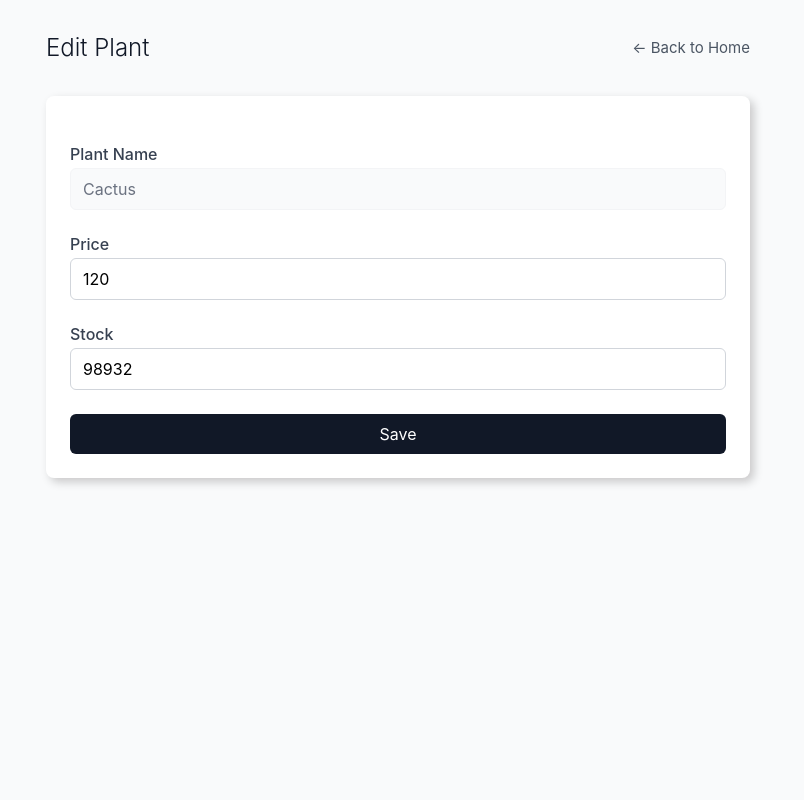
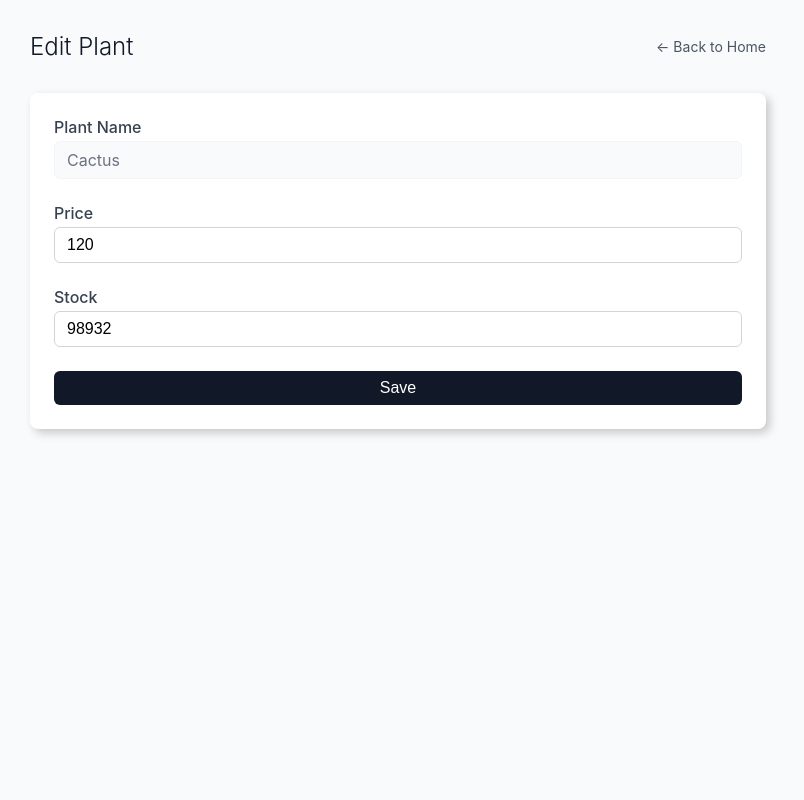
Before and after one commit to khunfriend/my-project, a Django app: page /edit/2/ in a window 1280 px wide. Shown: the whole page, without its empty margins (242-1046 px from the left). Run offline with Django 5.2, Linux system fonts and the light colour scheme; data comes from the database, SQL or seed files in the repository; both versions use the stored data as it was after the commit; some libraries are stand-ins or nearby versions.

Commit message:
fix edit_css

```diff
--- /dev/null
+++ b/shop/static/css/edit_plant.css
@@ -0,0 +1,112 @@
+* {
+    margin: 0;
+    padding: 0;
+    box-sizing: border-box;
+}
+
+body {
+    font-family: -apple-system, BlinkMacSystemFont, 'Segoe UI', Roboto, sans-serif;
+    background-color: #f9fafb;
+    min-height: 100vh;
+}
+
+/* Container */
+.container {
+    max-width: 768px;
+    margin: 0 auto;
+    padding: 32px 16px;
+}
+
+/* Header */
+.header {
+    display: flex;
+    justify-content: space-between;
+    align-items: center;
+    margin-bottom: 32px;
+}
+
+.header h1 {
+    font-size: 1.5rem;
+    font-weight: 300;
+    color: #111827;
+}
+
+.back-link {
+    font-size: 0.875rem;
+    color: #4b5563;
+    text-decoration: none;
+}
+
+.back-link:hover {
+    color: #111827;
+}
+
+/* Form Card */
+.form-card {
+    background-color: #ffffff;
+    border-radius: 8px;
+    padding: 24px;
+    box-shadow: 4px 4px 10px rgba(12, 2, 2, 0.2);
+}
+
+/* Form Group */
+.form-group {
+    margin-bottom: 24px;
+}
+
+.form-group label {
+    display: block;
+    font-size: medium;
+    font-weight: 500;
+    color: #374151;
+    margin-bottom: 4px;
+}
+
+/* Plant name display (readonly) */
+.plant-name-display {
+    width: 100%;
+    padding: 8px 12px;
+    border: 1px solid #f3f4f6;
+    border-radius: 6px;
+    background-color: #f9fafb;
+    color: #6b7280;
+    font-size: medium;
+}
+
+/* Input */
+.form-group input {
+    width: 100%;
+    padding: 8px 12px;
+    border: 1px solid #d1d5db;
+    border-radius: 6px;
+    font-size: medium;
+    outline: none;
+    transition: box-shadow 0.2s;
+}
+
+.form-group input:focus {
+    box-shadow: 0 0 0 1px #6b7280;
+    border-color: transparent;
+}
+
+/* Button */
+.btn-save {
+    width: 100%;
+    background-color: #111827;
+    color: #ffffff;
+    padding: 8px 16px;
+    border: none;
+    border-radius: 6px;
+    font-size: medium;
+    cursor: pointer;
+    transition: background-color 0.2s;
+}
+
+.btn-save:hover {
+    background-color: #1f2937;
+}
+
+.btn-save:focus {
+    outline: none;
+    box-shadow: 0 0 0 2px #ffffff, 0 0 0 4px #6b7280;
+}
--- a/shop/static/css/form.css
+++ b/shop/static/css/form.css
@@ -17,7 +17,7 @@
 .form-card-body { padding: 2.5rem 2rem; }
 
 .form-page-title {
-  font-size: 1.5rem;
+  font-size: 1.3rem;
   font-weight: 300;
   color: #111827;
   margin-bottom: 2rem;
--- a/shop/templates/edit_plant.html
+++ b/shop/templates/edit_plant.html
@@ -4,61 +4,38 @@
 <head>
     <title>Plants Oasis | Edit Plant</title>
     <link rel="icon" type="image/x-icon" href="{% static 'images/favicon.ico' %}?v=2">
-    <script src="https://cdn.tailwindcss.com"></script>
-    <style>
-        body {
-            font-family: -apple-system, BlinkMacSystemFont, 'Segoe UI', Roboto, sans-serif;
-        }
-        .shadow { box-shadow: 4px 4px 10px rgba(12, 2, 2, 0.2) !important; }
-        .block { font-size: medium !important;}
-        .colblack { color: black; font-size: 15px !important;}
-    </style>
+    <link rel="stylesheet" href="{% static 'css/edit_plant.css' %}">
 </head>
 
-<body class="bg-gray-50 min-h-screen">
-    <div class="max-w-3xl mx-auto px-4 sm:px-6 lg:px-8 py-8">
+<body>
+    <div class="container">
         <!-- Header -->
-        <div class="flex justify-between items-center mb-8">
-            <h1 class="text-2xl font-light text-gray-900">Edit Plant</h1>
-            <a href="{% url 'home' %}"
-               class="text-sm text-gray-600 hover:text-gray-900 colblack">
-                ← Back to Home
-            </a>
+        <div class="header">
+            <h1>Edit Plant</h1>
+            <a href="{% url 'home' %}" class="back-link">← Back to Home</a>
         </div>
 
         <!-- Form -->
-        <div class="bg-white rounded-lg p-6 shadow">
-            <form method="POST" class="space-y-6">
+        <div class="form-card">
+            <form method="POST">
                 {% csrf_token %}
 
-                <div>
-                    <label class="block text-sm font-medium text-gray-700 mb-1 block">Plant Name</label>
-                    <p class="w-full px-3 py-2 border border-gray-100 rounded-md bg-gray-50 text-gray-500">
-                        {{ plant.name }}
-                    </p>
-                </div>
-                <!-- <div>
-                    <label for="id_name" class="block text-sm font-medium text-gray-700 mb-1 block">Plant Name</label>
-                    <input type="text" name="name" id="id_name" value="{{ plant.name }}" required
-                           class="w-full px-3 py-2 border border-gray-300 rounded-md focus:outline-none focus:ring-1 focus:ring-gray-500 focus:border-transparent">
-                </div> -->
-
-                <div>
-                    <label for="id_price" class="block text-sm font-medium text-gray-700 mb-1 block">Price</label>
-                    <input type="number" name="price" id="id_price" value="{{ plant.price }}" required
-                           class="w-full px-3 py-2 border border-gray-300 rounded-md focus:outline-none focus:ring-1 focus:ring-gray-500 focus:border-transparent">
+                <div class="form-group">
+                    <label>Plant Name</label>
+                    <p class="plant-name-display">{{ plant.name }}</p>
                 </div>
 
-                <div>
-                    <label for="id_stock" class="block text-sm font-medium text-gray-700 mb-1 block">Stock</label>
-                    <input type="number" name="stock" id="id_stock" value="{{ plant.stock }}" required
-                           class="w-full px-3 py-2 border border-gray-300 rounded-md focus:outline-none focus:ring-1 focus:ring-gray-500 focus:border-transparent">
+                <div class="form-group">
+                    <label for="id_price">Price</label>
+                    <input type="number" name="price" id="id_price" value="{{ plant.price }}" required>
                 </div>
 
-                <button type="submit"
-                        class="w-full bg-gray-900 text-white py-2 px-4 rounded-md hover:bg-gray-800 focus:outline-none focus:ring-2 focus:ring-offset-2 focus:ring-gray-500">
-                    Save
-                </button>
+                <div class="form-group">
+                    <label for="id_stock">Stock</label>
+                    <input type="number" name="stock" id="id_stock" value="{{ plant.stock }}" required>
+                </div>
+
+                <button type="submit" class="btn-save">Save</button>
             </form>
         </div>
     </div>
```
Also changed, not shown: db.sqlite3.
